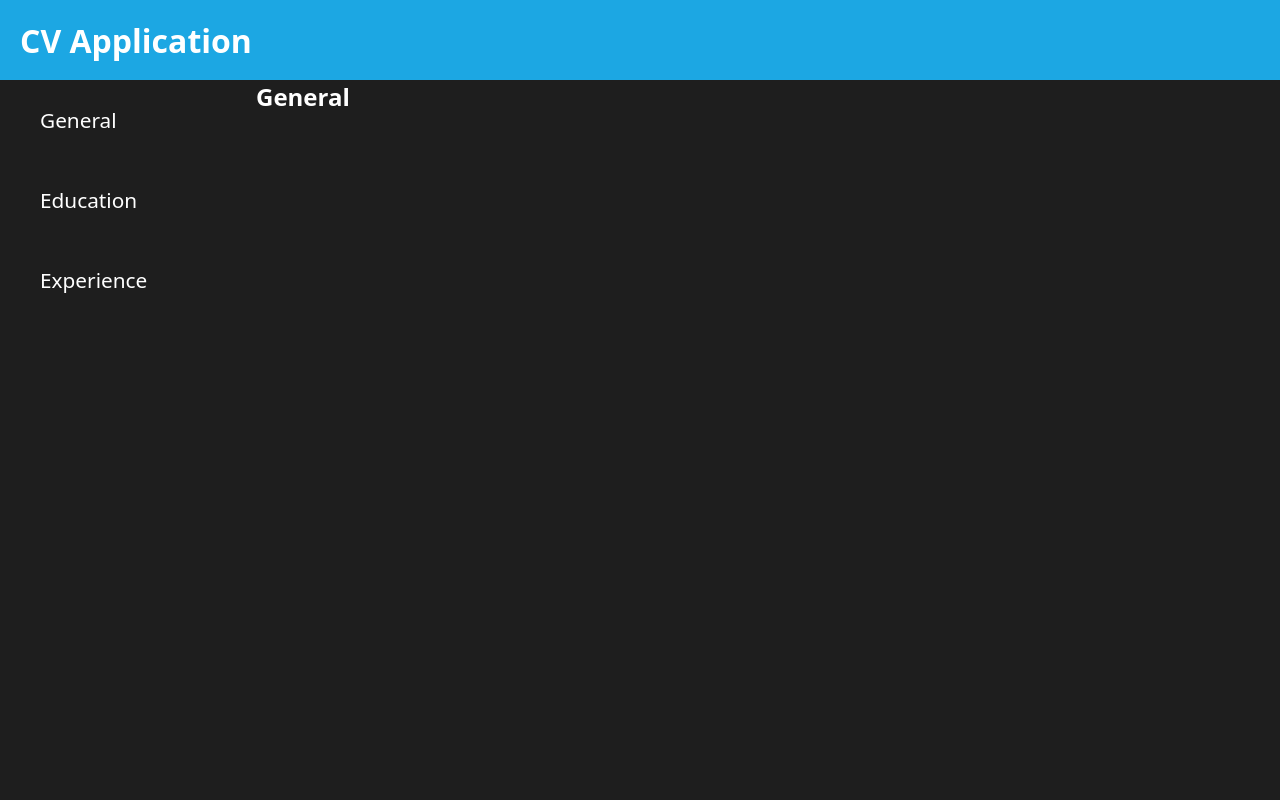
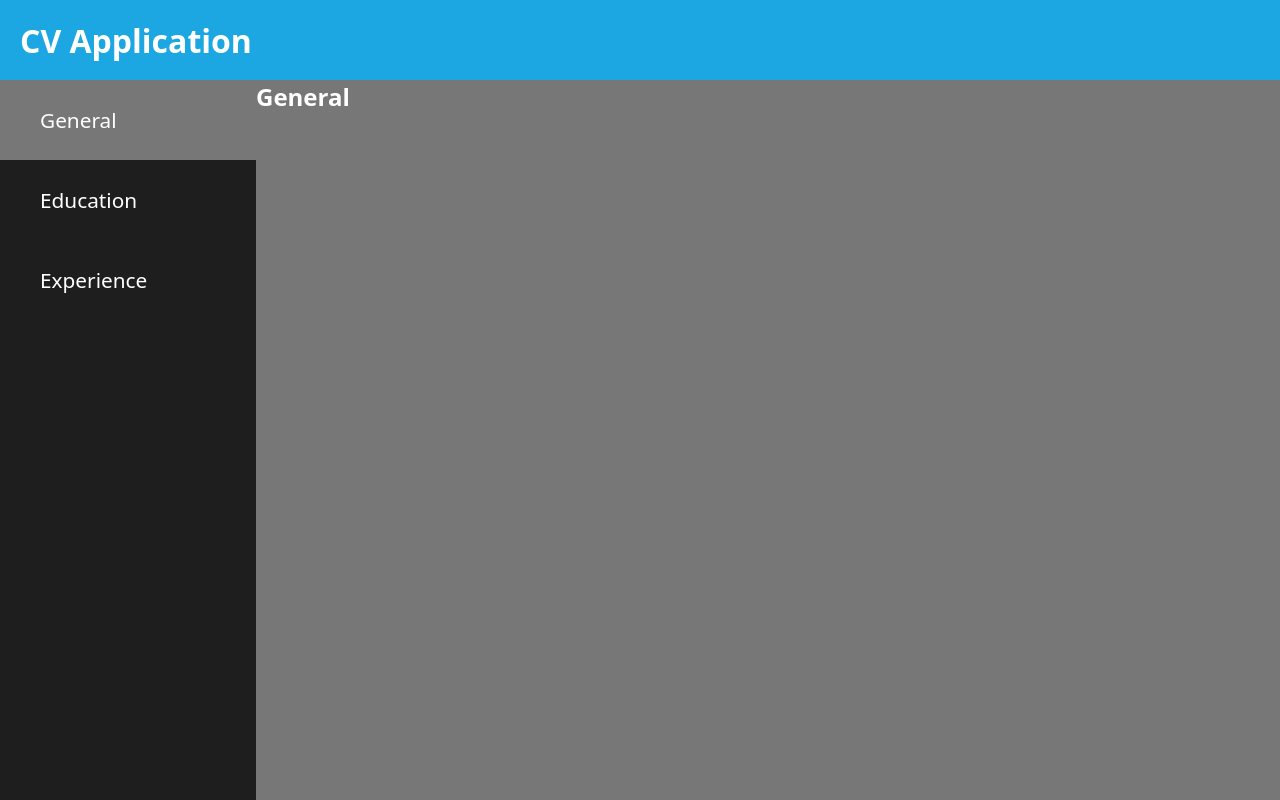
Before and after one commit to ImExtraPolite3/resume-builder, a React (Vite) app: page / in a window 1280 px wide. Built offline with nearby package versions, Linux system fonts and the light colour scheme.

Commit message:
work on changing color when button is clicked

```diff
--- a/src/App.jsx
+++ b/src/App.jsx
@@ -9,7 +9,7 @@ function ButtonProp({ name, whenClick, changeColor }) {
   return (
     <button
       className={`show-${name}`}
-      style={{ display: changeColor }}
+      style={{ backgroundColor: changeColor }}
       onClick={whenClick}
     >
       {name}
@@ -21,29 +21,46 @@ function CreateButtons({
   setHideGeneral,
   setHideEducation,
   setHideExperience,
-  setChangeColor,
+  setOnGeneral,
+  setOnEducation,
+  setOnExperience,
 }) {
+  const [changeColor, setChangeColor] = useState('');
+
   return buttonName.map((eachButton, index) => {
+    const handleChangeColor = () => {
+      setChangeColor('#1e1e1e');
+    };
+
     return (
       <ButtonProp
         key={index}
         name={eachButton}
+        changeColor={changeColor}
         whenClick={() => {
+          handleChangeColor();
           if (eachButton === 'General') {
             setHideGeneral('');
             setHideEducation('none');
             setHideExperience('none');
-            setChangeColor('#777');
+            setChangeColor(() => {
+              setOnGeneral('#777777');
+              setOnEducation('#1e1e1e');
+              setHideExperience('#1e1e1e');
+            });
           } else if (eachButton === 'Education') {
             setHideGeneral('none');
             setHideEducation('');
             setHideExperience('none');
-            setChangeColor('#777');
+            setChangeColor(() => {
+              setOnGeneral('#1e1e1e');
+              setOnEducation('#777777');
+              setHideExperience('#1e1e1e');
+            });
           } else {
             setHideGeneral('none');
             setHideEducation('none');
             setHideExperience('');
-            setChangeColor('white');
           }
         }}
       />
@@ -55,7 +72,9 @@ function App() {
   const [hideEducation, setHideEducation] = useState('none');
   const [hideExperience, setHideExperience] = useState('none');
   const [hideGeneral, setHideGeneral] = useState('');
-  const [changeColor, setChangeColor] = useState('#777777');
+  const [onGeneral, setOnGeneral] = useState('');
+  const [onEducation, setOnEducation] = useState('');
+  const [onExperience, setOnExperience] = useState('');
 
   return (
     <>
@@ -68,7 +87,9 @@ function App() {
             setHideGeneral={setHideGeneral}
             setHideEducation={setHideEducation}
             setHideExperience={setHideExperience}
-            setChangeColor={setChangeColor}
+            setOnGeneral={setOnGeneral}
+            setOnEducation={setOnEducation}
+            setOnExperience={setOnExperience}
           />
         </div>
         <div className="section-input">
--- a/src/index.css
+++ b/src/index.css
@@ -27,6 +27,7 @@ body {
 .user-input {
   display: grid;
   grid-template-columns: 20vw 80vw;
+  grid-template-rows: 90vh;
 }
 
 .section-buttons {
@@ -36,11 +37,20 @@ body {
 
   button {
     border: none;
-    background: none;
     font-size: 1.3rem;
     text-align: left;
-    margin-left: 40px;
+    padding-left: 40px;
   }
+}
+
+.show-General,
+.section-input {
+  background-color: #777777;
+}
+
+.show-Education,
+.show-Experience {
+  background-color: #1e1e1e;
 }
 
 .section-input {
```
